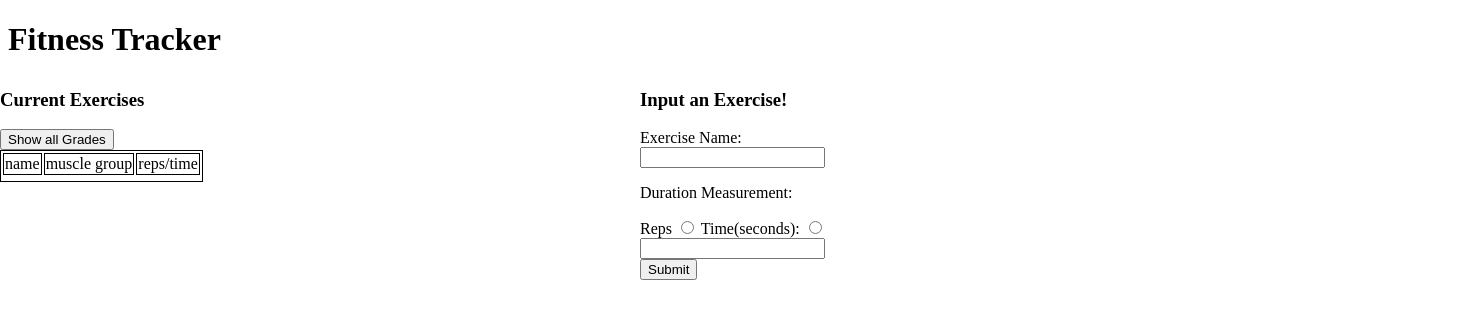
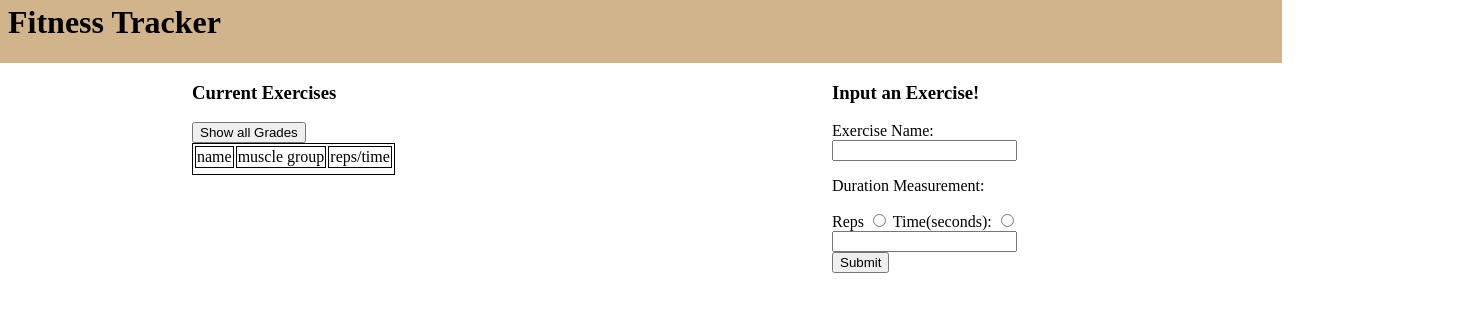
Before and after one commit to EthanV431/ExerciseTracker, a plain HTML site: page webpage.html in a window 1280 px wide. Shown: the whole page, 1472 px wide, since content can reach past the window. Drawn offline with Linux system fonts and the light colour scheme.

Commit message:
shifted slightly

```diff
--- a/webpage.css
+++ b/webpage.css
@@ -1,14 +1,16 @@
 #left {
     position: absolute;
     background-color: white;
-    margin-top: -10px;
+
     height: 100%;
     width: 50%;
     left: 0px;
+    margin-left: 15%;
 
     .border {
         border: 1px solid black;
     }
+
 
 }
 
@@ -16,11 +18,26 @@
 #right {
     position: absolute;
     background-color: white;
-    margin-top: -10px;
+
     height: 100%;
     width: 50%;
-    right: 0px;
+    left: 50%;
+
+    margin-left: 15%;
 
 
 
 }
+
+#title {
+    background-color: tan;
+    height: 80px;
+    margin-top: -25px;
+    margin-left: -10px;
+    margin-right: -10px;
+
+    #title_words {
+        position: absolute;
+        margin-left: 10px;
+    }
+}
--- a/webpage.html
+++ b/webpage.html
@@ -9,7 +9,10 @@
 </head>
 
 <body>
-    <h1 id="title"> Fitness Tracker</h1>
+    <div id="title">
+        <h1 id="title_words"> Fitness Tracker</h1>
+    </div>
+
     <div id="left">
         <h3> Current Exercises</h3>
 
```
